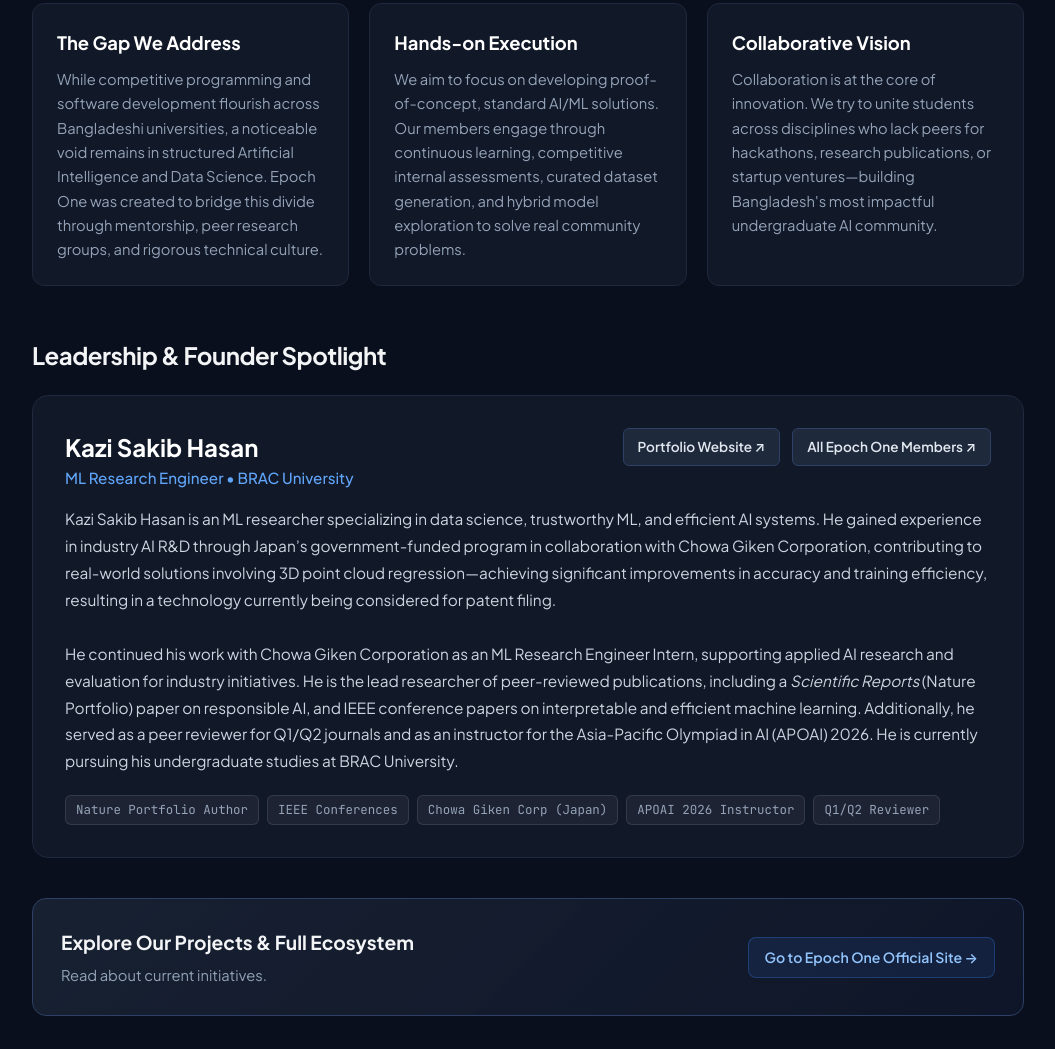
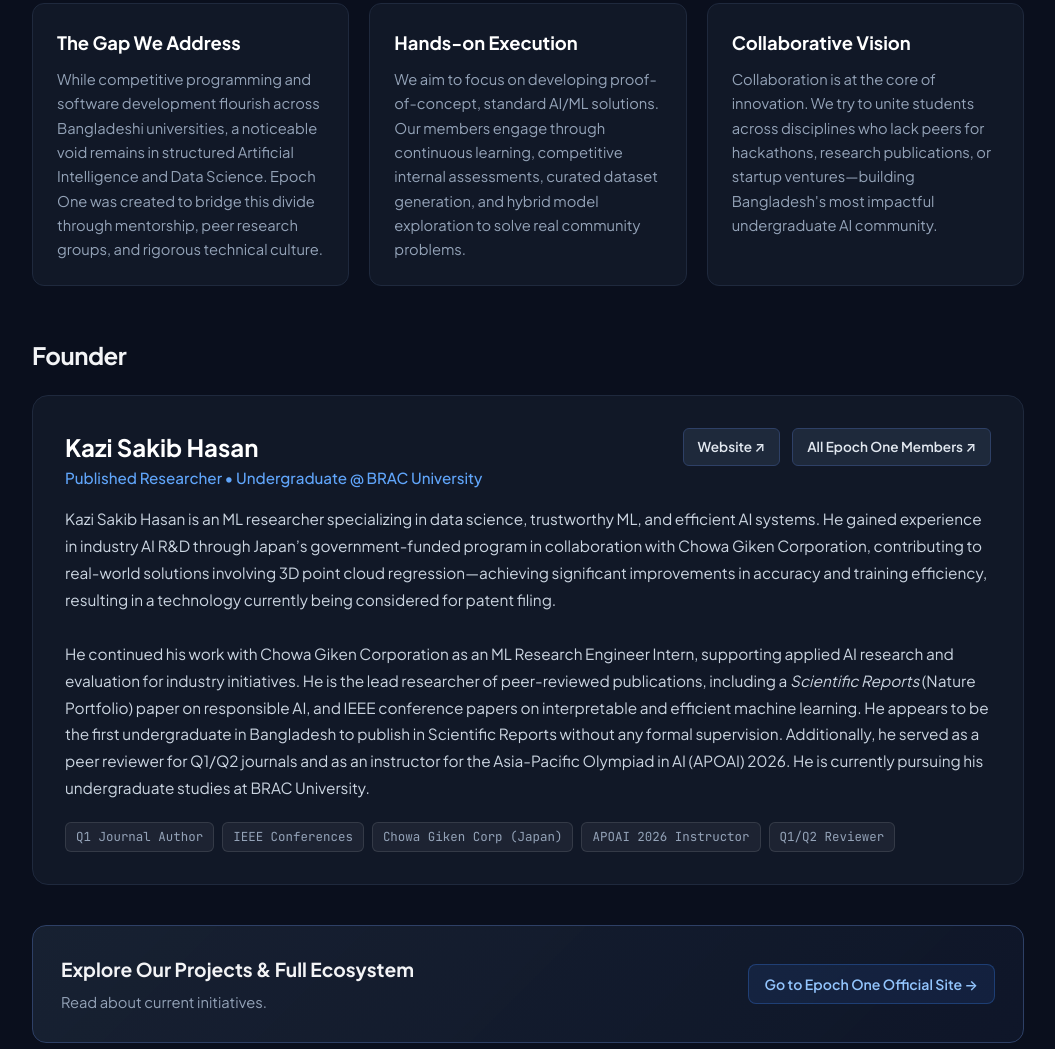
Before and after one commit to e1research/epoch_one_web, a plain HTML site: page index.html in a window 1280 px wide. Shown: the part 520-1569 px from the top of the page, without its empty margins (112-1167 px from the left). Drawn offline with Linux system fonts and the light colour scheme.

Commit message:
Update index.html

```diff
--- a/index.html
+++ b/index.html
@@ -620,16 +620,16 @@
       </section>
 
       <!-- Founder Spotlight -->
-      <h2 class="section-title">Leadership & Founder Spotlight</h2>
+      <h2 class="section-title">Founder</h2>
       <div class="founder-card">
         <div class="founder-header">
           <div>
             <h3 class="founder-name">Kazi Sakib Hasan</h3>
-            <p class="founder-subtitle">ML Research Engineer • BRAC University</p>
+            <p class="founder-subtitle">Published Researcher • Undergraduate @ BRAC University</p>
           </div>
           <div class="founder-links">
             <a href="https://kazisakibhasan.github.io/" target="_blank" class="founder-btn">
-              Portfolio Website ↗
+              Website ↗
             </a>
             <a href="https://epochone.social/members" target="_blank" class="founder-btn">
               All Epoch One Members ↗
@@ -640,11 +640,11 @@
         <p class="founder-body">
           Kazi Sakib Hasan is an ML researcher specializing in data science, trustworthy ML, and efficient AI systems. He gained experience in industry AI R&D through Japan’s government-funded program in collaboration with Chowa Giken Corporation, contributing to real-world solutions involving 3D point cloud regression—achieving significant improvements in accuracy and training efficiency, resulting in a technology currently being considered for patent filing.
           <br><br>
-          He continued his work with Chowa Giken Corporation as an ML Research Engineer Intern, supporting applied AI research and evaluation for industry initiatives. He is the lead researcher of peer-reviewed publications, including a <em>Scientific Reports</em> (Nature Portfolio) paper on responsible AI, and IEEE conference papers on interpretable and efficient machine learning. Additionally, he served as a peer reviewer for Q1/Q2 journals and as an instructor for the Asia-Pacific Olympiad in AI (APOAI) 2026. He is currently pursuing his undergraduate studies at BRAC University.
+          He continued his work with Chowa Giken Corporation as an ML Research Engineer Intern, supporting applied AI research and evaluation for industry initiatives. He is the lead researcher of peer-reviewed publications, including a <em>Scientific Reports</em> (Nature Portfolio) paper on responsible AI, and IEEE conference papers on interpretable and efficient machine learning. He appears to be the first undergraduate in Bangladesh to publish in Scientific Reports without any formal supervision. Additionally, he served as a peer reviewer for Q1/Q2 journals and as an instructor for the Asia-Pacific Olympiad in AI (APOAI) 2026. He is currently pursuing his undergraduate studies at BRAC University.
         </p>
 
         <div class="credentials-pills">
-          <span class="pill">Nature Portfolio Author</span>
+          <span class="pill">Q1 Journal Author</span>
           <span class="pill">IEEE Conferences</span>
           <span class="pill">Chowa Giken Corp (Japan)</span>
           <span class="pill">APOAI 2026 Instructor</span>
```
